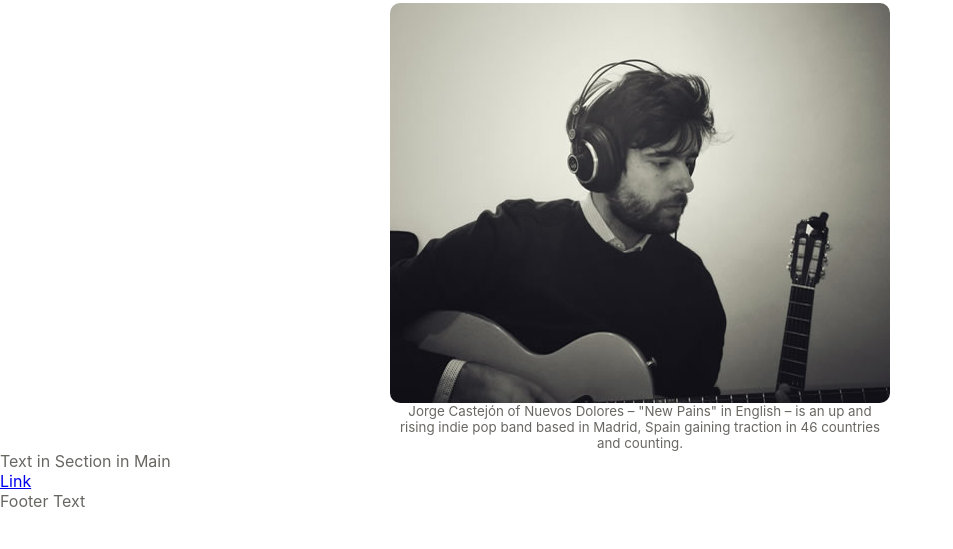
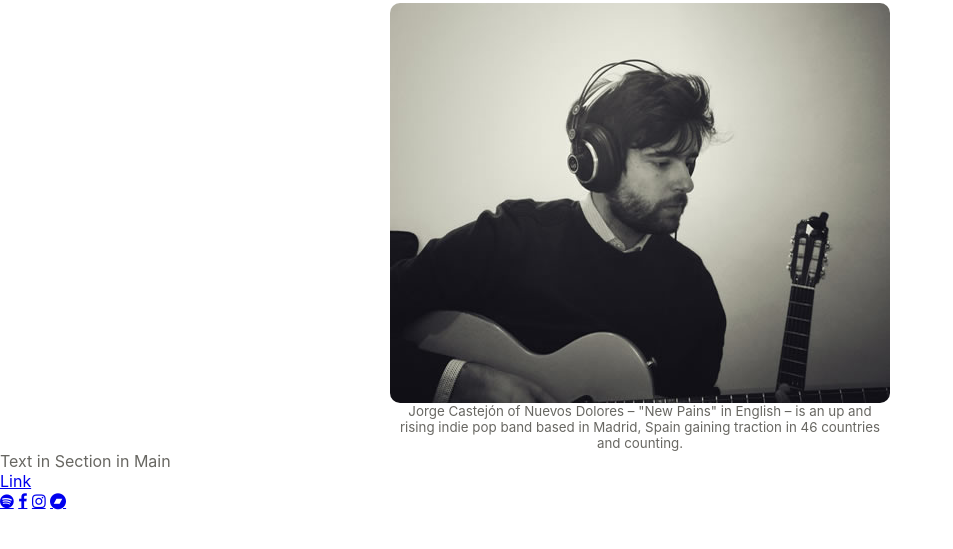
Before and after one commit to gospino123/odinProject, a plain HTML site: page tribute/index.html in a window 1280 px wide. Shown: the part 41-590 px from the top of the page, without its empty margins (0-953 px from the left). Drawn offline with Linux system fonts and the light colour scheme.

Commit message:
Add social media buttons - unedited

```diff
--- a/tribute/index.html
+++ b/tribute/index.html
@@ -25,7 +25,10 @@
         </section>
     </main>
     <footer>
-        Footer Text
+        <a href="https://open.spotify.com/album/6xjddp2jsZP2bee4Bz82Je?si=BrQkbefDQE-T5luYISBr-A" class="fa fa-spotify"></a>
+        <a href="https://www.facebook.com/nuevosdolores/" class="fa fa-facebook"></a>
+        <a href="https://www.instagram.com/nuevosdolores" class="fa fa-instagram"></a>
+        <a href="https://nuevosdolores.bandcamp.com/" class="fa fa-bandcamp"></a>
     </footer>
 </body>
 </html>
```
